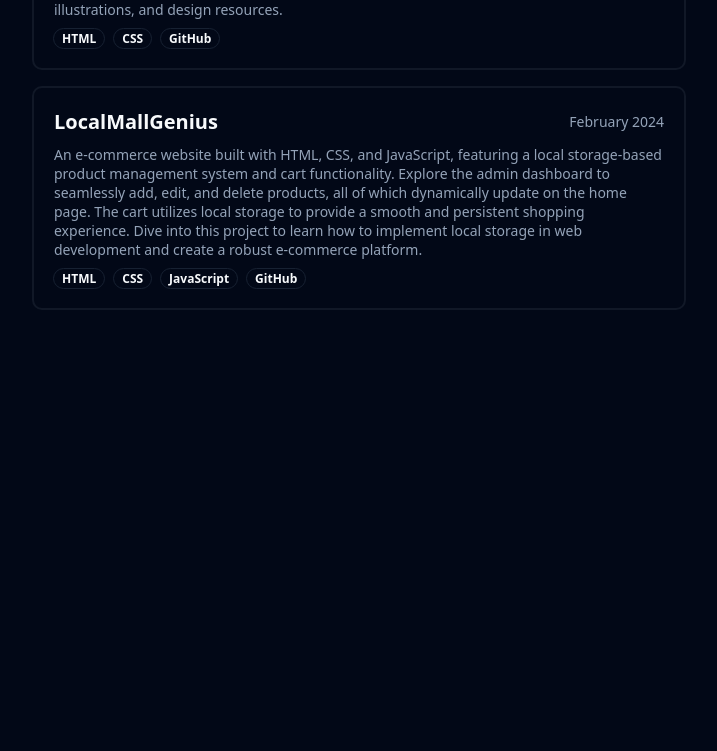
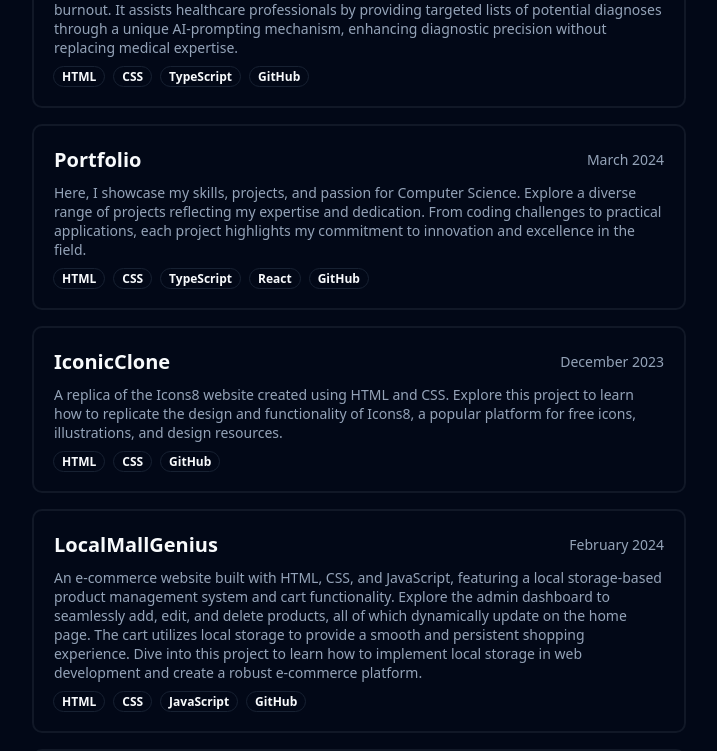
Before and after one commit to elisha-et/portfolio, a React (Vite) app: page / in a window 1280 px wide. Shown: the part 1500-2251 px from the top of the page, without its empty margins (281-998 px from the left). Before the commit the page ends 1828 px from the top, so only its background shows below. Built offline with nearby package versions, Linux system fonts and the light colour scheme.

Commit message:
Added more projects

```diff
--- a/src/App.tsx
+++ b/src/App.tsx
@@ -25,6 +25,22 @@ function App() {
           gitlink="https://github.com/elisha-et/PlanetHunters"
         />
         <Project
+          name="MiDOK"
+          date="November 2023"
+          description="MiDOK is an AI-powered diagnostic co-pilot application aimed at addressing the challenges present in today's healthcare landscape, including the nursing shortage and professional burnout. It assists healthcare professionals by providing targeted lists of potential diagnoses through a unique AI-prompting mechanism, enhancing diagnostic precision without replacing medical expertise."
+          skills={["HTML", "CSS", "TypeScript","GitHub"]}
+          link="https://github.com/emmanuel-et/MiDOK_Co-Pilot_App-web"
+          gitlink="https://github.com/emmanuel-et/MiDOK_Co-Pilot_App-web"
+        />
+        <Project
+          name="Portfolio"
+          date="March 2024"
+          description="Here, I showcase my skills, projects, and passion for Computer Science. Explore a diverse range of projects reflecting my expertise and dedication. From coding challenges to practical applications, each project highlights my commitment to innovation and excellence in the field."
+          skills={["HTML", "CSS", "TypeScript", "React", "GitHub"]}
+          link="https://portfolio-phi-nine-66.vercel.app/"
+          gitlink="https://github.com/elisha-et/portfolio"
+        />
+        <Project
           name="IconicClone"
           date="December 2023"
           description="A replica of the Icons8 website created using HTML and CSS. Explore this project to learn how to replicate the design and functionality of Icons8, a popular platform for free icons, illustrations, and design resources."
@@ -40,6 +56,14 @@ function App() {
           link="https://github.com/elisha-et/LocalMallGenius"
           gitlink="https://github.com/elisha-et/LocalMallGenius"
         />
+        <Project
+          name="DashboardHub"
+          date="February 2024"
+          description="Dive into a collection of visually engaging and insightful dashboards, each meticulously crafted to analyze various datasets. From sports statistics to employee reports, explore the power of data visualization and analytics. This compilation showcases my proficiency in data analysis and dashboard development, offering a glimpse into my passion for leveraging data to drive informed decisions and uncover meaningful insights."
+          skills={["Microsoft Excel", "Power BI", "GitHub"]}
+          link="https://github.com/elisha-et/DashboardHub"
+          gitlink="https://github.com/elisha-et/DashboardHub"
+        />
       </div>
     </>
   );
```
